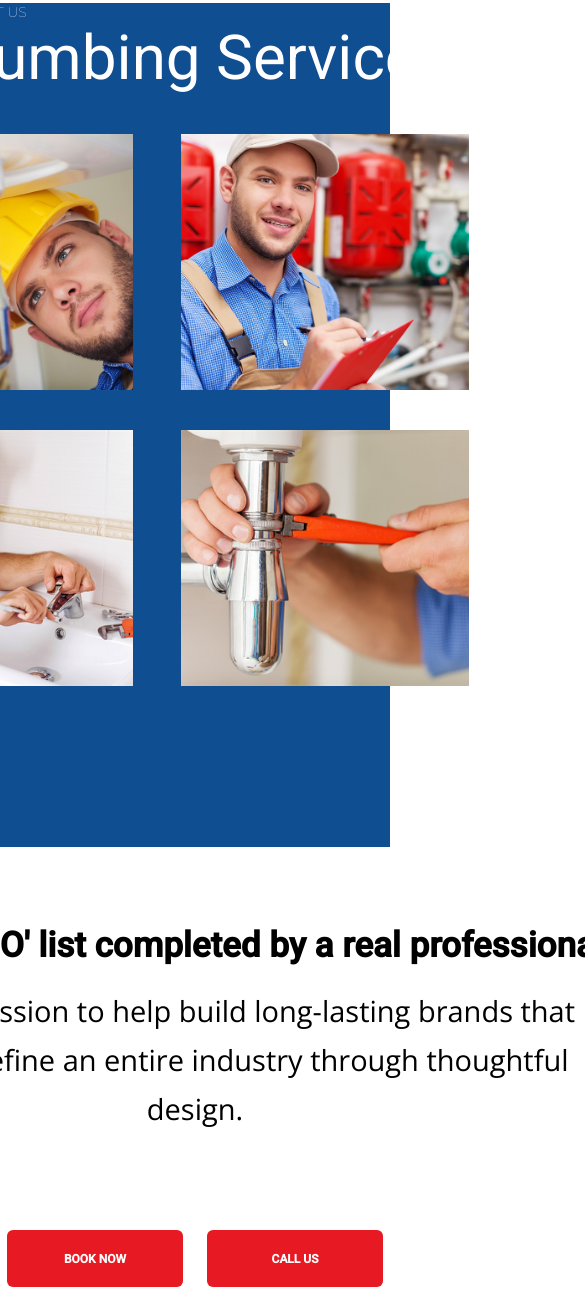
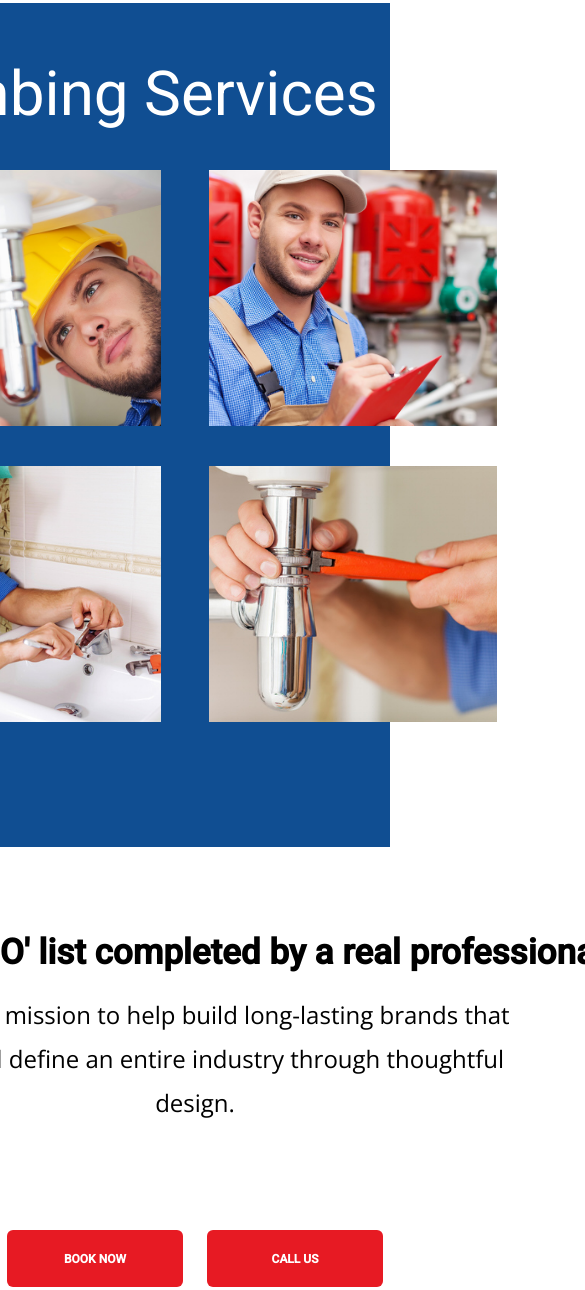
Before and after one commit to Jejovanni/kodeCampS3T1, a plain HTML site: page index.html in a window 390 px wide. Shown: the part 3793-5083 px from the top of the page, 585 px wide, since content can reach past the window. Drawn offline with nearby package versions, Linux system fonts and the light colour scheme.

Commit message:
correcting MQ

```diff
--- a/MQ/tablet.css
+++ b/MQ/tablet.css
@@ -268,10 +268,11 @@
         flex-direction: column;
         display: flex;
         align-items: center;
-        align-self: flex-start;
+        align-self: center;
         height: 62vh;
-        width: 100%;
+        width: 67%;
         color: white;
+        margin-top: 36px;
     }
     #grid-img1 {
         background-image: url(../images/frg.jpg);
@@ -288,7 +289,7 @@
 
     }
     .about-holder {
-        width: 60rem;
+        width: 41rem;
         display: flex;
         flex-direction: column;
 
@@ -297,14 +298,14 @@
         display: flex;
         flex-direction: row;
         width: 35rem;
-        justify-content: center;
+        justify-content: flex-start;
 
     }
     .about2 {
         display: flex;
         flex-direction: row;
         width: 46rem;
-        align-self: flex-end;
+        align-self: auto;
     }
     .about-holder h4{
         font-family: 'Montserrat', sans-serif;
@@ -324,6 +325,7 @@
         flex-direction: column;
         align-items: flex-end;
         justify-content: space-between;
+        margin-left: 56px;
     }
     .grid-img{
         width: 18rem;
@@ -381,10 +383,10 @@
     }
     .Todo-container p{
         font-family: 'Open Sans', sans-serif;
-        font-size: 29px;
+        font-size: 24px;
         font-weight: lighter;
-        width: 51rem;
-        line-height: 49px;
+        width: 42rem;
+        line-height: 44px;
     }
     .footer-text {
         display: flex;
```
